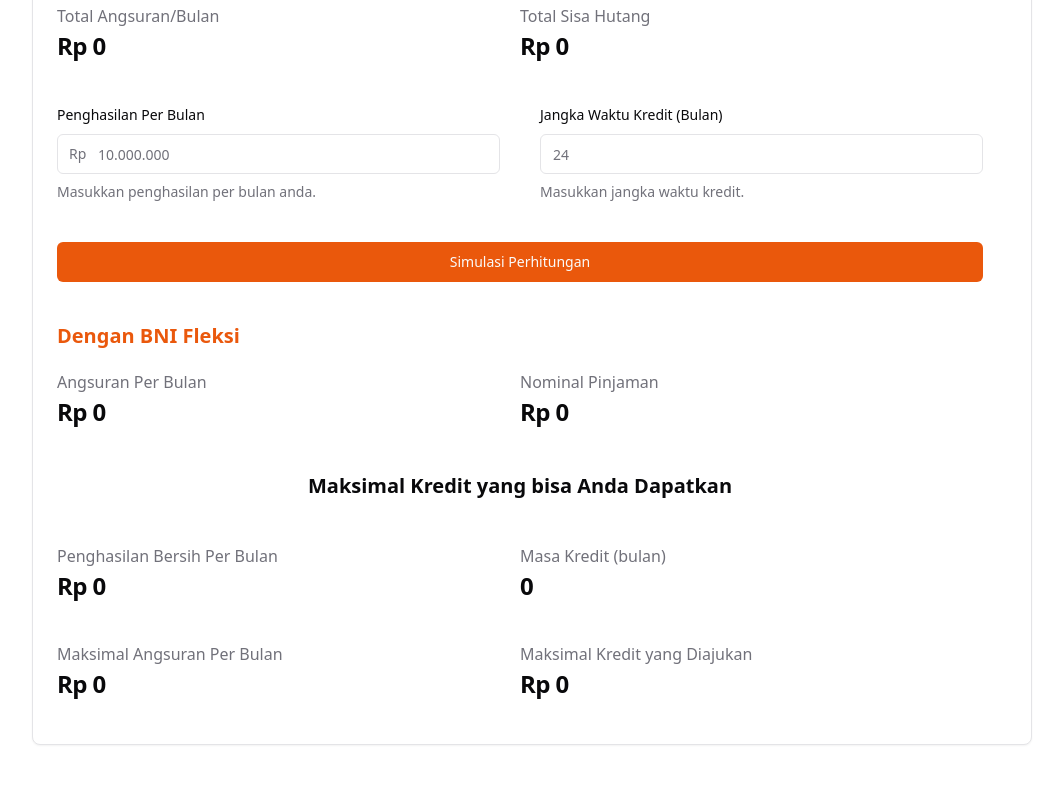
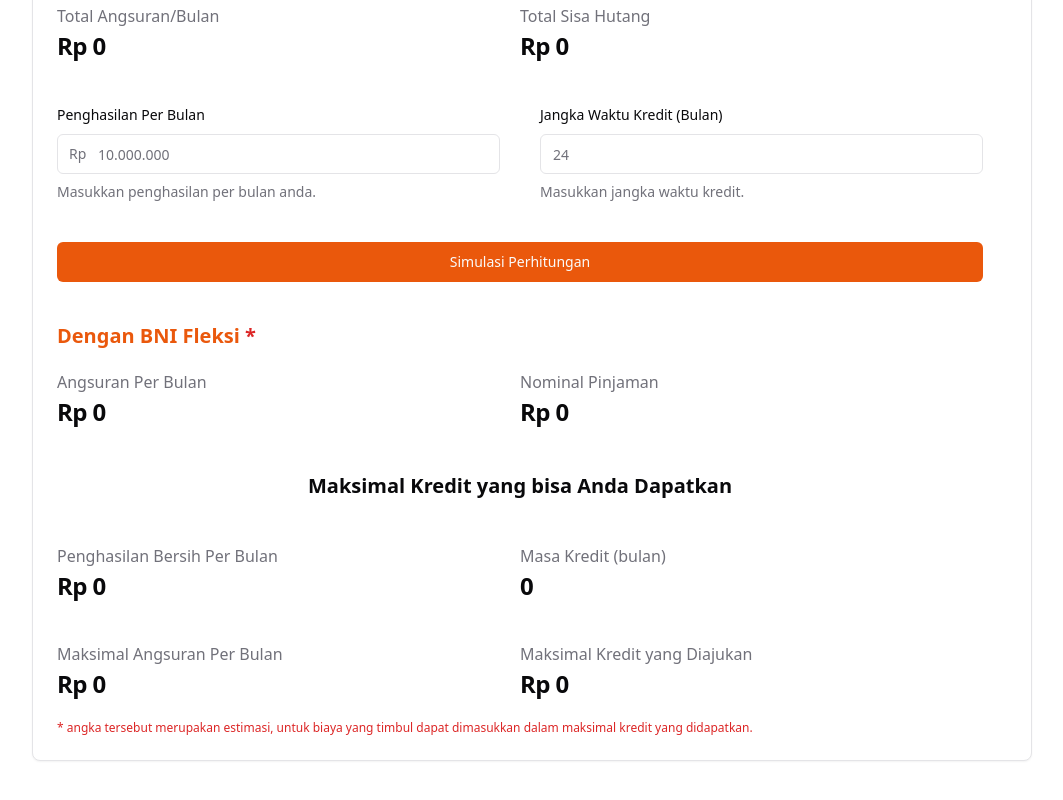
Before and after one commit to yukebrillianth/simulasi-bni-fleksi, a React (Vite) app: page /new in a window 1280 px wide. Shown: the part 256-1056 px from the top of the page, without its empty margins (108-1171 px from the left). Built offline with nearby package versions, Linux system fonts and the light colour scheme.

Commit message:
feat: add keterangan

```diff
--- a/src/pages/NewSimulator.tsx
+++ b/src/pages/NewSimulator.tsx
@@ -340,7 +340,7 @@
 
                 <div className="col-span-2">
                   <h4 className="text-xl text-orange-600 font-bold">
-                    Dengan BNI Fleksi
+                    Dengan BNI Fleksi <span className="text-red-600">*</span>
                   </h4>
                   <div className="flex flex-col lg:flex-row">
                     <div className="flex-1 lg:max-w-2xl">
@@ -373,7 +373,7 @@
                     </div>
                   </div>
                   <h4 className="text-xl text-center my-6 font-bold">
-                    Maksimal Kredit yang bisa Anda Dapatkan
+                    Maksimal Kredit yang bisa Anda Dapatkan
                   </h4>
                   <div className="flex flex-col lg:flex-row">
                     <div className="flex-1 lg:max-w-2xl">
@@ -419,6 +419,10 @@
                       </div>
                     </div>
                   </div>
+                  <p className="text-red-600 text-xs">
+                    * angka tersebut merupakan estimasi, untuk biaya yang timbul
+                    dapat dimasukkan dalam maksimal kredit yang didapatkan.
+                  </p>
                 </div>
               </div>
             </form>
```
